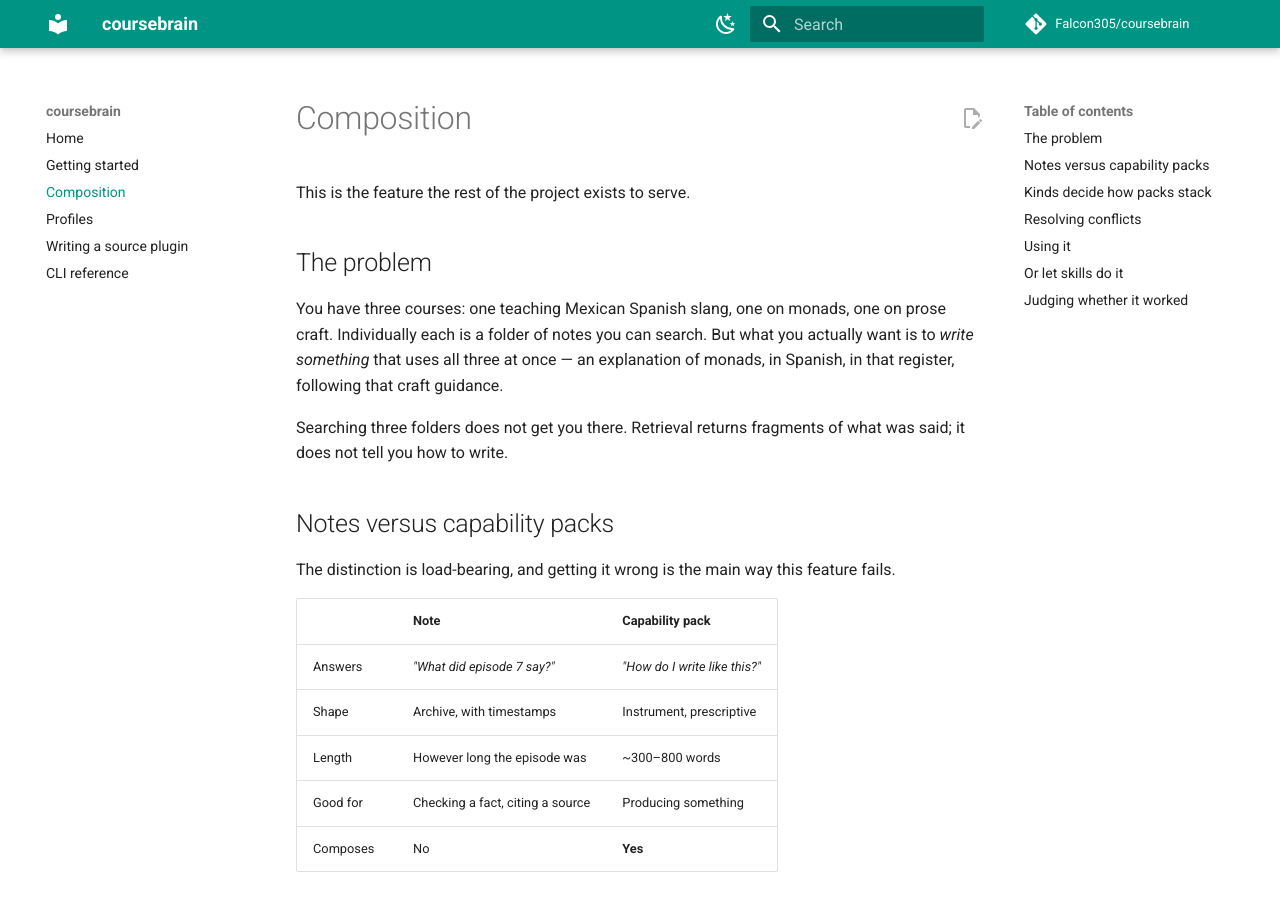
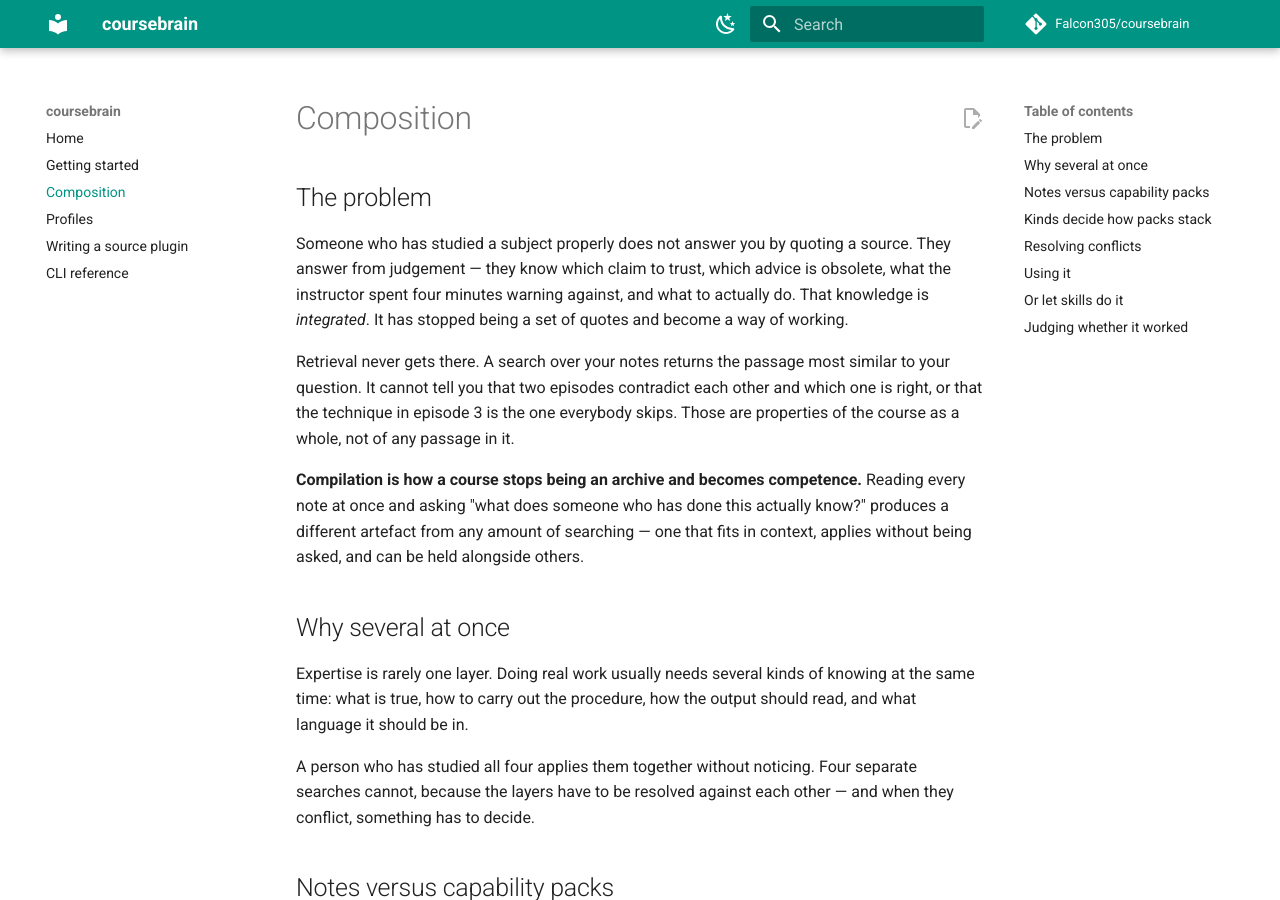
Before and after one commit to Falcon305/coursebrain, an MkDocs documentation site: the page built from docs/composition.md, in a window 1280 px wide and 900 px high. Built offline with MkDocs 1.6.1 and Material for MkDocs 9.7.7, drawn with Linux system fonts in a browser that asks for light colours; comment, search, counter and statistics services are not loaded.

Commit message:
reframe around studying a subject rather than searching notes
also fixes a manifest bug where an episode with no captions made the file
unloadable, found by running a real 12-video playlist

```diff
--- a/docs/composition.md
+++ b/docs/composition.md
@@ -1,16 +1,31 @@
 # Composition
-
-This is the feature the rest of the project exists to serve.
 
 ## The problem
 
-You have three courses: one teaching Mexican Spanish slang, one on monads, one on prose
-craft. Individually each is a folder of notes you can search. But what you actually want is
-to *write something* that uses all three at once — an explanation of monads, in Spanish, in
-that register, following that craft guidance.
+Someone who has studied a subject properly does not answer you by quoting a source. They
+answer from judgement — they know which claim to trust, which advice is obsolete, what the
+instructor spent four minutes warning against, and what to actually do. That knowledge is
+*integrated*. It has stopped being a set of quotes and become a way of working.
 
-Searching three folders does not get you there. Retrieval returns fragments of what was
-said; it does not tell you how to write.
+Retrieval never gets there. A search over your notes returns the passage most similar to your
+question. It cannot tell you that two episodes contradict each other and which one is right,
+or that the technique in episode 3 is the one everybody skips. Those are properties of the
+course as a whole, not of any passage in it.
+
+**Compilation is how a course stops being an archive and becomes competence.** Reading every
+note at once and asking "what does someone who has done this actually know?" produces a
+different artefact from any amount of searching — one that fits in context, applies without
+being asked, and can be held alongside others.
+
+## Why several at once
+
+Expertise is rarely one layer. Doing real work usually needs several kinds of knowing at the
+same time: what is true, how to carry out the procedure, how the output should read, and what
+language it should be in.
+
+A person who has studied all four applies them together without noticing. Four separate
+searches cannot, because the layers have to be resolved against each other — and when they
+conflict, something has to decide.
 
 ## Notes versus capability packs
 
```
Also changed, not shown: README.md (+27 -8 lines), commands/learn.md (+10 -2 lines), docs/index.md (+7 -8 lines), 4 other files.
